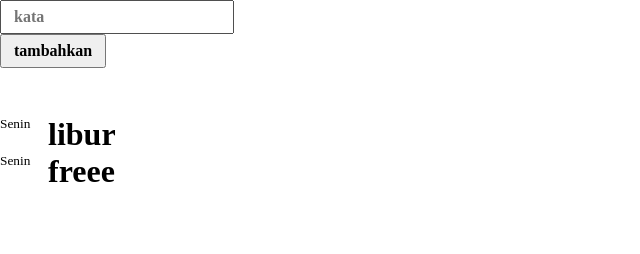
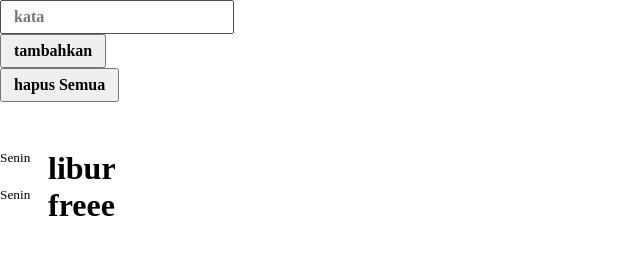
Before and after one commit to noelao/schedule, a plain HTML site: page index.html in a window 1280 px wide. Shown: the whole page, without its empty margins (0-640 px from the left). Drawn offline with Linux system fonts and the light colour scheme.

Commit message:
update bug

```diff
--- a/index.html
+++ b/index.html
@@ -49,6 +49,7 @@
         <div class="inputan">
             <input type="text" placeholder="kata">
             <button class="injek">tambahkan</button>
+            <button onclick="hapusSemua()">hapus Semua</button>
         </div>
         <div class="gap"></div>
         <div class="jadwal">
@@ -125,10 +126,19 @@
                         </div>`
                 }).join(" ");
                 wadahJadwal.innerHTML = jadwalan;
+            } else {
+                wadahJadwal.innerHTML = "<h1>semua sudah di hapus silahkan hibernasi >w<</h1>";
             }
         }
 
     }
+
+    function hapusSemua(){
+        console.log("mulai hapus semua");
+        localStorage.removeItem("datas");
+        tampilkanDataJadwal();
+    }
+
 </script>
 </body>
 </html>
```
